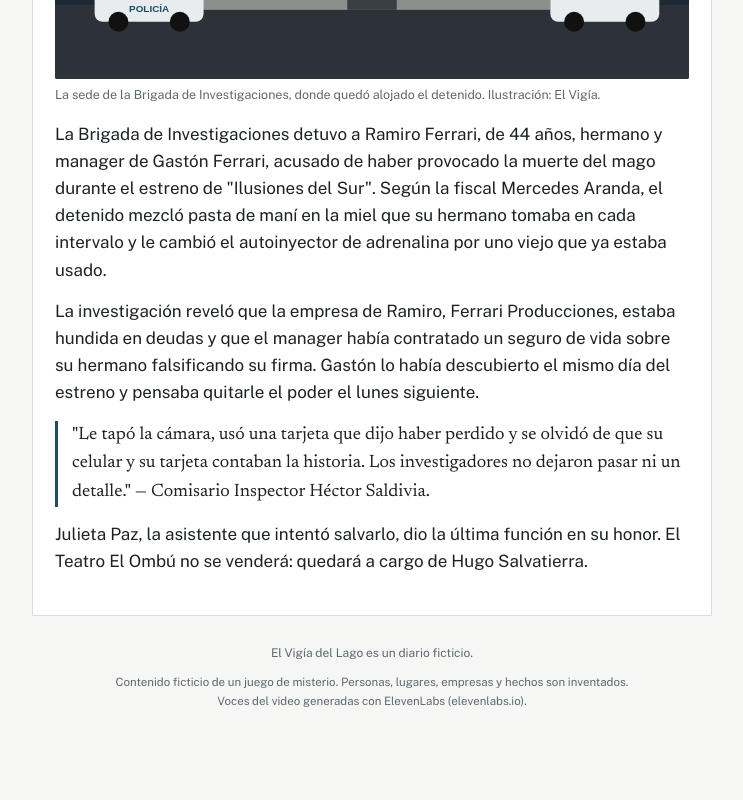
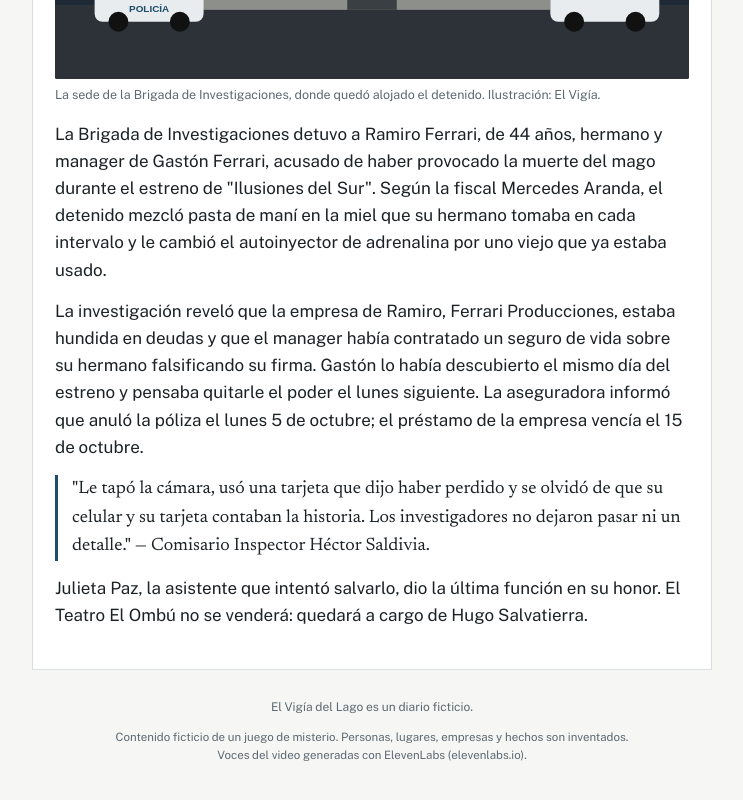
Before and after one commit to tghvbhjgfcgjfhjgjh-cpu/casos-crimen-de-nombre, a plain HTML site: page daf5462aa9ca/index.html in a window 1280 px wide. Shown: the part 1042-1842 px from the top of the page, without its empty margins (268-1011 px from the left). Before the commit the page ends 1808 px from the top, so only its background shows below. Drawn offline with nearby package versions, Linux system fonts and the light colour scheme.

Commit message:
Update index.html

```diff
--- a/daf5462aa9ca/index.html
+++ b/daf5462aa9ca/index.html
@@ -59,7 +59,7 @@ footer { font-size: .75rem; color: var(--muted); margin-top: 28px; text-align: c
 <g transform="translate(500,212)"><rect width="110" height="30" rx="8" fill="#e8ecef"/><rect x="18" y="-16" width="64" height="20" rx="5" fill="#e8ecef"/><rect x="38" y="-24" width="12" height="8" fill="#2f6fd6"/><rect x="50" y="-24" width="12" height="8" fill="#d63a2f"/><circle cx="24" cy="30" r="10" fill="#111"/><circle cx="86" cy="30" r="10" fill="#111"/></g>
 </svg><figcaption>La sede de la Brigada de Investigaciones, donde quedó alojado el detenido. Ilustración: El Vigía.</figcaption></figure>
     <p>La Brigada de Investigaciones detuvo a Ramiro Ferrari, de 44 años, hermano y manager de Gastón Ferrari, acusado de haber provocado la muerte del mago durante el estreno de "Ilusiones del Sur". Según la fiscal Mercedes Aranda, el detenido mezcló pasta de maní en la miel que su hermano tomaba en cada intervalo y le cambió el autoinyector de adrenalina por uno viejo que ya estaba usado.</p>
-    <p>La investigación reveló que la empresa de Ramiro, Ferrari Producciones, estaba hundida en deudas y que el manager había contratado un seguro de vida sobre su hermano falsificando su firma. Gastón lo había descubierto el mismo día del estreno y pensaba quitarle el poder el lunes siguiente.</p>
+    <p>La investigación reveló que la empresa de Ramiro, Ferrari Producciones, estaba hundida en deudas y que el manager había contratado un seguro de vida sobre su hermano falsificando su firma. Gastón lo había descubierto el mismo día del estreno y pensaba quitarle el poder el lunes siguiente. La aseguradora informó que anuló la póliza el lunes 5 de octubre; el préstamo de la empresa vencía el 15 de octubre.</p>
     <blockquote>"Le tapó la cámara, usó una tarjeta que dijo haber perdido y se olvidó de que su celular y su tarjeta contaban la historia. Los investigadores no dejaron pasar ni un detalle." — Comisario Inspector Héctor Saldivia.</blockquote>
     <p>Julieta Paz, la asistente que intentó salvarlo, dio la última función en su honor. El Teatro El Ombú no se venderá: quedará a cargo de Hugo Salvatierra.</p>
   </article>
```
